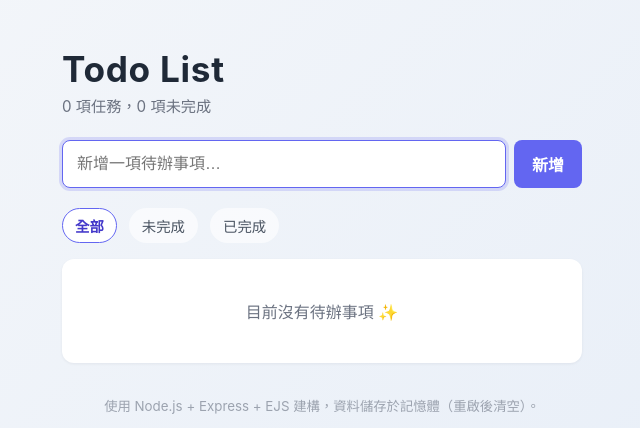
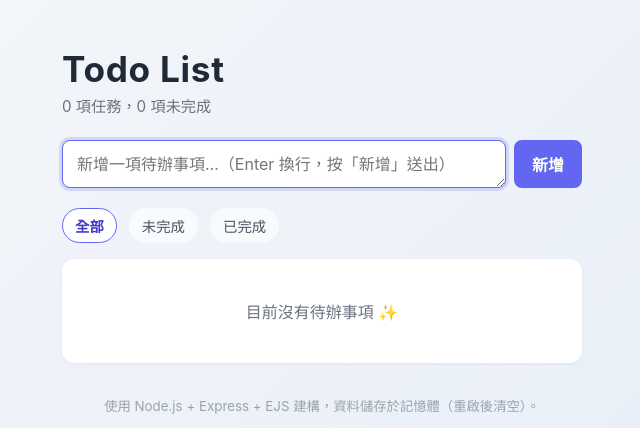
Before and after one commit to hollyhsiaohaha/devin_test, a Node server app: page /todos in a window 1280 px wide. Shown: the top 428 px of the page, without its empty margins (318-958 px from the left). Run offline with Node 20, Linux system fonts and the light colour scheme.

Commit message:
Support multi-line todo titles (textarea + preserve newlines)
Co-Authored-By: Hsiao Holly <yahanhsiao@gmail.com>

```diff
--- a/public/styles.css
+++ b/public/styles.css
@@ -35,19 +35,24 @@ body {
   display: flex;
   gap: 8px;
   margin-bottom: 20px;
+  align-items: flex-start;
 }
 
-.add-form input[type="text"] {
+.add-form textarea {
   flex: 1;
   padding: 12px 14px;
   border: 1px solid #d1d5db;
   border-radius: 8px;
   font-size: 1rem;
+  font-family: inherit;
   background: #fff;
+  resize: vertical;
+  min-height: 46px;
+  line-height: 1.4;
   transition: border-color 0.15s ease, box-shadow 0.15s ease;
 }
 
-.add-form input[type="text"]:focus {
+.add-form textarea:focus {
   outline: none;
   border-color: #6366f1;
   box-shadow: 0 0 0 3px rgba(99, 102, 241, 0.2);
@@ -120,6 +125,8 @@ button {
 .todo-item .title {
   flex: 1;
   font-size: 1rem;
+  white-space: pre-wrap;
+  word-break: break-word;
 }
 
 .todo-item.done .title {
--- a/views/index.ejs
+++ b/views/index.ejs
@@ -16,14 +16,14 @@
     </header>
 
     <form class="add-form" action="/todos" method="POST" autocomplete="off">
-      <input
-        type="text"
+      <textarea
         name="title"
-        placeholder="新增一項待辦事項…"
+        placeholder="新增一項待辦事項…（Enter 換行，按「新增」送出）"
         aria-label="新待辦事項"
         required
+        rows="1"
         autofocus
-      />
+      ></textarea>
       <button type="submit">新增</button>
     </form>
 
```
